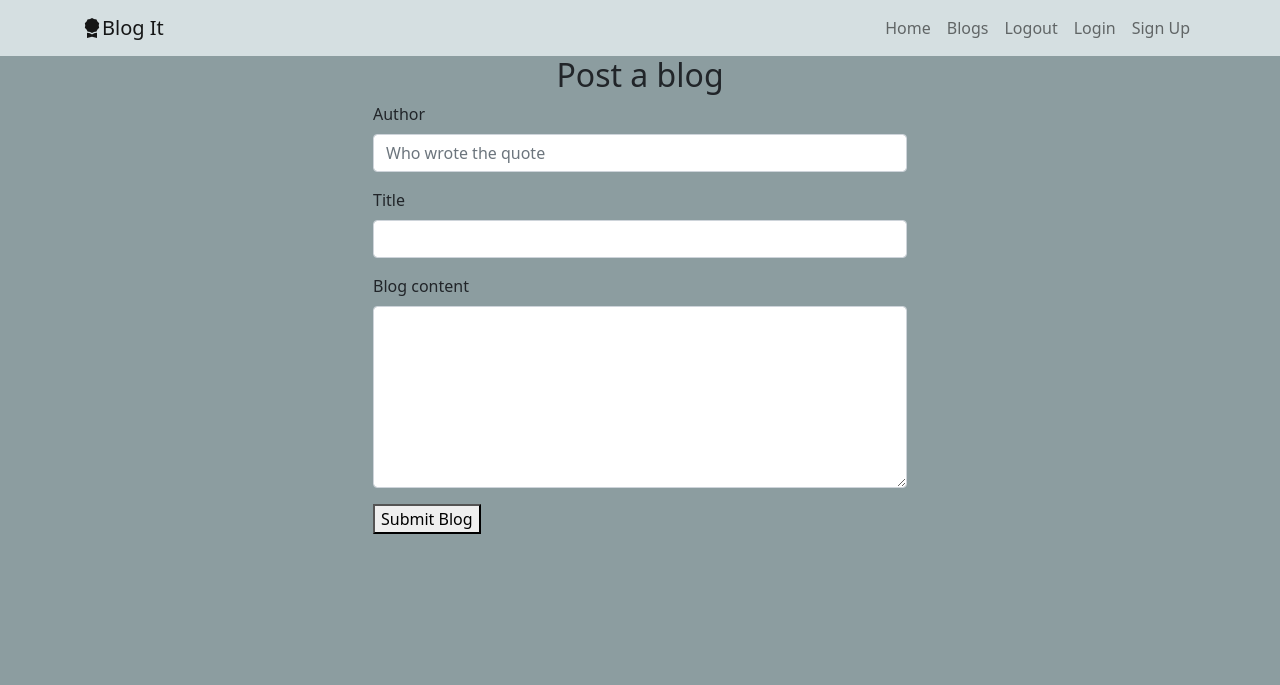
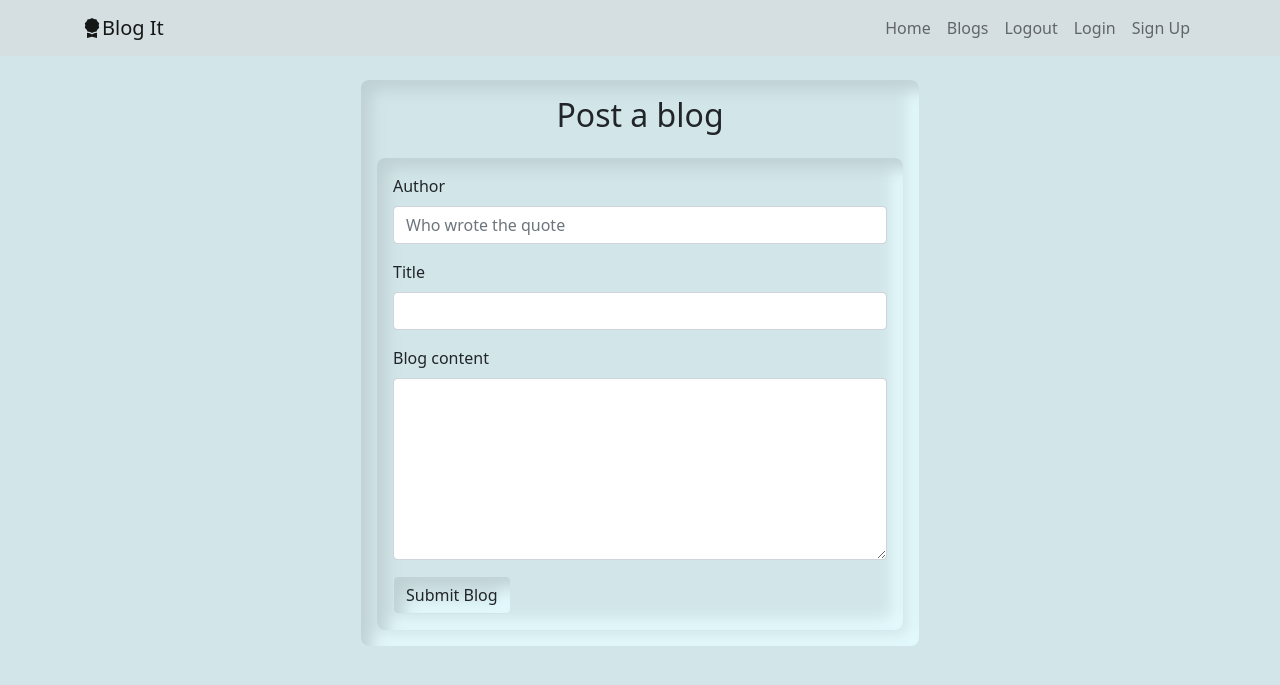
Before and after one commit to Kisavi/Blog-Site, a Flask app: page /blog in a window 1280 px wide. Shown: the top 685 px of the page. Run offline with Flask 2, Linux system fonts and the light colour scheme; a user stored in the database is signed in.

Commit message:
optimize the blog form

```diff
--- a/app/static/css/styles.css
+++ b/app/static/css/styles.css
@@ -1,9 +1,9 @@
 body {
-  background: #8c9da0;
+  background: #d2e6e9;
 }
 
 /* navbar */
-.navbar {
+.navbar:hover {
   background: #d5dfe1 !important;
 }
 
@@ -19,20 +19,22 @@ body {
 }
 .quote-card {
  margin-top: 13em;
- background: #d5dfe1;
+ background: #c1d4d7;
+ border-radius: 0.4em;
+ box-shadow: inset 9.91px 9.91px 15px #B0C1C4, inset -9.91px -9.91px 15px #D2E7EA;
 }
 
 .quote-container {
-  /* background: url(../images/bgs.jpg); */
-  background: #829092;
+  background: #c1d4d7;background: #d2e6e9;
+  border-radius: 100%;
+  box-shadow: inset 9.91px 9.91px 15px #BFD1D4, inset -9.91px -9.91px 15px #E5FBFE;
   background-position: center;
   background-size: cover;
   height: 92vh;
 }
 
 .blog-container {
-  /* background: url(../images/savy2.jpg); */
-  background: #6f7e80;
+  background: #a3b4b7;
   background-position: center;
   background-size: cover;
   height: 92vh;
@@ -45,3 +47,22 @@ body {
 .blog-cont p {
   font-size: larger;
 }
+
+/* blog form */
+.blog-form {
+  margin-top: 1.5em;
+  padding: 1em;
+  background: #d2e6e9;
+  border-radius: 0.5em;
+  box-shadow: inset 9.91px 9.91px 15px #BFD1D4, inset -9.91px -9.91px 15px #E5FBFE;
+}
+
+.submit {
+  background: #d2e6e9;
+  border-radius: 0.3em;
+  box-shadow: inset 9.91px 9.91px 15px #BFD1D4, inset -9.91px -9.91px 15px #E5FBFE;
+}
+
+.submit:hover {
+  border-color: #24302e;
+}
--- a/app/templates/blog.html
+++ b/app/templates/blog.html
@@ -4,8 +4,8 @@
   <div class="row">
     <div class="col-md-3"></div>
     <div class="col-md-6 blog-form">
-          <form method="POST">
-         <h2 class="text-center">Post a blog</h2>
+      <h2 class="text-center mb-3">Post a blog</h2>
+      <form class="blog-form" method="POST">
         <div class="mb-3">
           <label for="author" class="form-label">Author</label>
           <input type="text" class="form-control" name="author" id="author" placeholder="Who wrote the quote" required>
@@ -18,7 +18,7 @@
           <label for="content" class="form-label">Blog content</label>
           <textarea class="form-control" id="content" name="content" rows="7"></textarea>
         </div>
-               <button type="submit" class="submit">Submit Blog</button>
+        <button type="submit" class="btn submit">Submit Blog</button>
       </form>
     </div>
     <div class="col-md-3"></div>
--- a/app/templates/navbar.html
+++ b/app/templates/navbar.html
@@ -1,4 +1,4 @@
-<nav class="navbar navbar-expand-lg navbar-light bg-light">
+<nav class="navbar navbar-expand-lg navbar-light">
     <div class="container">
       <a class="navbar-brand" href="#"><i class="bi bi-award-fill"></i>Blog It</a>
       <button class="navbar-toggler" type="button" data-bs-toggle="collapse" data-bs-target="#navbarNav" aria-controls="navbarNav" aria-expanded="false" aria-label="Toggle navigation">
```
Also changed, not shown: app/blog.db. Lines whose indentation alone changed are shown as unchanged.
